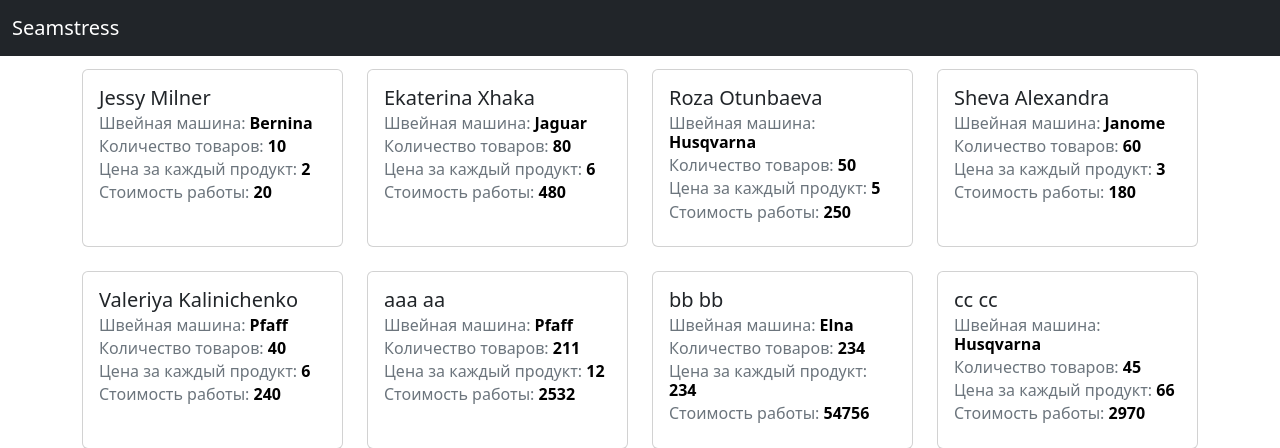
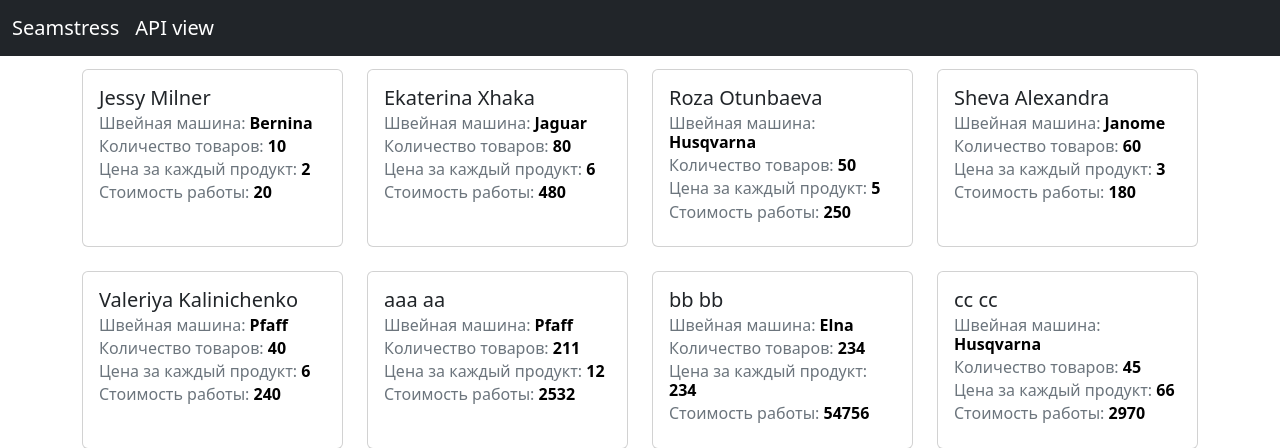
Before and after one commit to alisher1989/seamstresses, a Django app: page / in a window 1280 px wide. Shown: the top 448 px of the page. Run offline with Django 4.2, Linux system fonts and the light colour scheme; data comes from the database, SQL or seed files in the repository.

Commit message:
Добавил ссылку на API view

```diff
--- a/api/serializers.py
+++ b/api/serializers.py
@@ -12,7 +12,6 @@
 
     def get_machine_name(self, obj):
         serializer = SewingMachinesSerializer([obj], many=True)
-        print(serializer.data)
         return serializer.data
 
 
--- a/crm_sistem/urls.py
+++ b/crm_sistem/urls.py
@@ -22,5 +22,5 @@
 urlpatterns = [
     path('admin/', admin.site.urls),
     path('', ListView.as_view(), name='index'),
-    path('api_view/', SeamstressViewSet.as_view({'get': 'list'})),
+    path('api_view/', SeamstressViewSet.as_view({'get': 'list'}), name='api_view'),
 ]
--- a/templates/index.html
+++ b/templates/index.html
@@ -11,6 +11,7 @@
 <nav class="navbar navbar-expand-lg navbar-dark bg-dark" style="margin-bottom: 1%">
     <div class="container-fluid">
         <a class="navbar-brand" href="{% url 'index' %}">Seamstress</a>
+        <a class="navbar-brand" href="{% url 'api_view' %}">API view</a>
         <button class="navbar-toggler" type="button" data-bs-toggle="collapse" data-bs-target="#navbarNavDarkDropdown"
                 aria-controls="navbarNavDarkDropdown" aria-expanded="false" aria-label="Toggle navigation">
             <span class="navbar-toggler-icon"></span>
```
